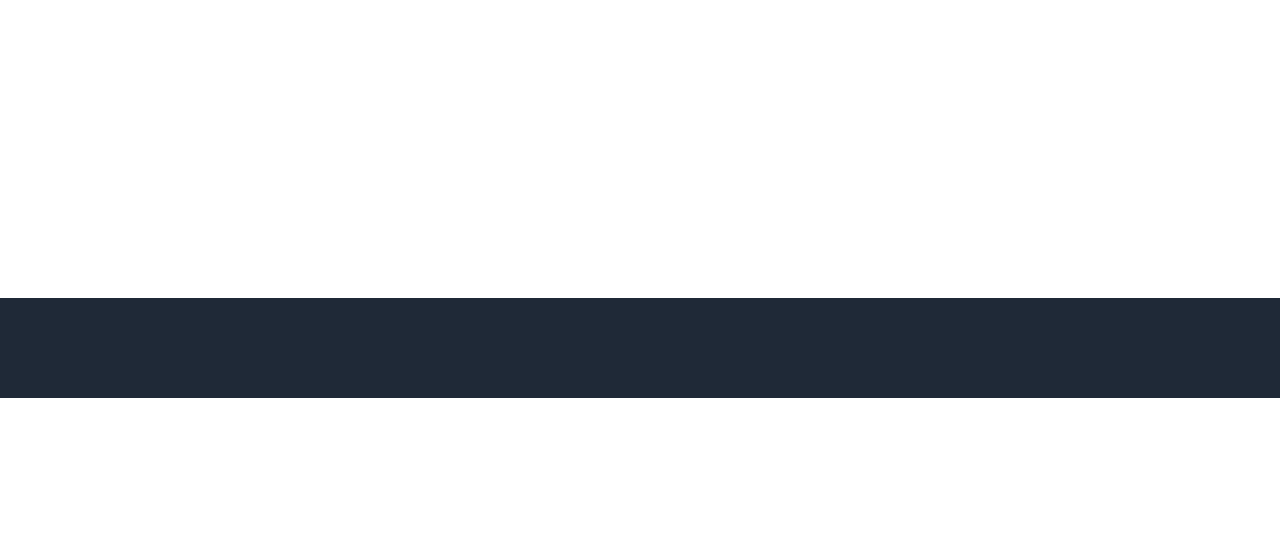
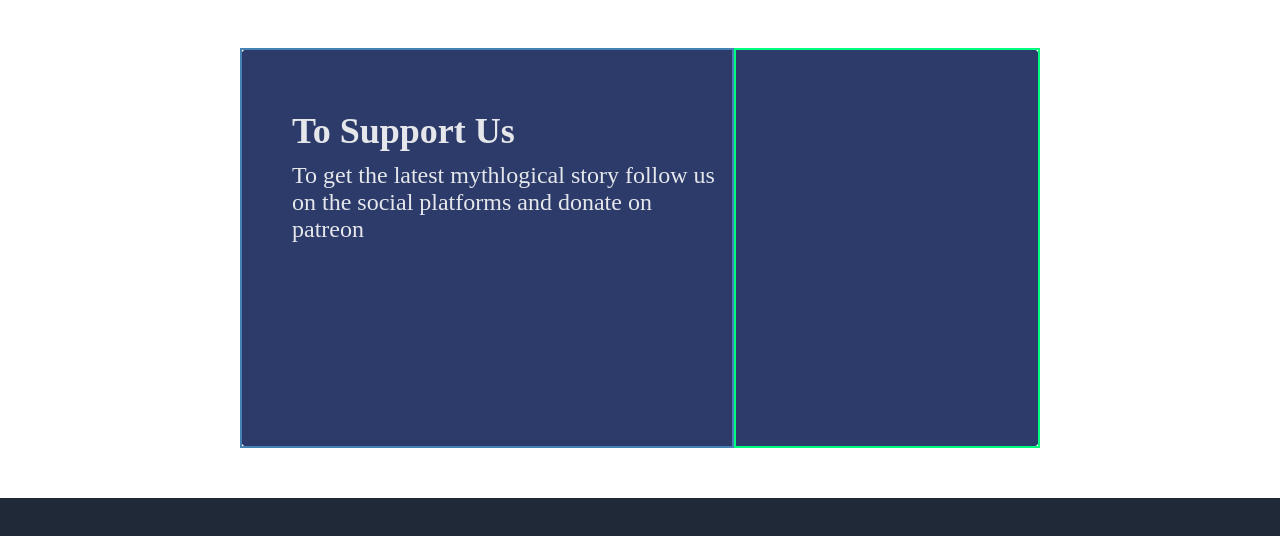
Before and after one commit to AliRaza0604/odin-landing-page, a plain HTML site: page index.html in a window 1280 px wide. Shown: the part 2227-2763 px from the top of the page. Before the commit the page ends 2625 px from the top, so only its background shows below. Drawn offline with Linux system fonts and the light colour scheme.

Commit message:
Started contact us section

```diff
--- a/index.html
+++ b/index.html
@@ -2,6 +2,7 @@
 <html lang="en">
 <head>
     <link rel="stylesheet" href="./style.css">
+    <link rel="stylesheet" href="https://cdnjs.cloudflare.com/ajax/libs/font-awesome/4.7.0/css/font-awesome.min.css">
     <meta charset="UTF-8">
     <meta http-equiv="X-UA-Compatible" content="IE=edge">
     <meta name="viewport" content="width=device-width, initial-scale=1.0">
@@ -72,7 +73,20 @@
             </div>
             <div class="qoute_author">-Völuspá, of the Poetic Edda</div>
         </div>
-        <div class="contact"></div>
+        <div class="contact">
+            <div class="contact_content">
+                <div class="donate">
+                    <h1>To Support Us</h1>
+                    <div>To get the latest mythlogical story follow us on the social platforms and donate on patreon</div>
+                </div>
+                <div class="icons">
+                    <!-- <i class="fab fa-patreon"></i> -->
+                    <!-- <i class="fa fa-youtube"></i>
+                    <i class="fa fa-instagram"></i> -->
+                </div>
+            </div>
+
+        </div>
         <div class="footer"></div>
     </div>
 </body>
--- a/style.css
+++ b/style.css
@@ -95,16 +95,12 @@
 
 
 
-
-
 .image_sec{
     background-color: white;
     width: auto;
     height: 1300px;
     display: flex;
     flex-direction: column;
-
-
 }
 
 .image_sec_desc{
@@ -148,7 +144,6 @@
     font-weight: bold;
 }
 
-
 .images img{
     margin-bottom: 10px;
     width: 350px;
@@ -169,6 +164,8 @@
     align-items: center;
     justify-content: center;
 }
+
+
 
 .qoute_content{
     padding-left: 94px;
@@ -191,14 +188,62 @@
     font-style: italic;
     color: #1f2937;
     /* align-self: flex-end; */
+}
 
-}
+
 
 .contact{
     background-color: white;
     width: auto;
-    height: 300px;
+    height: 500px;
+    display: flex;
+    justify-content: center;
+    align-items: center;
 }
+
+.contact_content{
+    width: 800px;
+    height: 400px;
+    background-color: #2c3b6a;
+    border-radius: 10px;
+    display: flex;
+}
+
+.donate{
+    border: steelblue 2px solid;
+    width: 500px;
+    padding: 10px;
+    /* display: flex;
+    flex-direction: column; */
+    /* justify-content: center; */
+    /* gap: 30px; */
+}
+
+.donate h1{
+    /* padding: 20px; */
+    padding-top: 50px;
+    padding-left: 40px;
+    color: #E5E7EB;
+    font-size: 36px;
+}
+
+.donate div{
+    padding-top: 10px;
+    padding-left: 40px;
+    padding-bottom: 40px;
+    color: #E5E7EB;
+    font-size: 24px;
+
+}
+
+.icons{
+    border: springgreen 2px solid;
+    width: 300px;
+    padding: 10px;
+    display: flex;
+    flex-direction: column;
+}
+
 .footer{
     background-color: #1f2937;
     width: auto;
```
